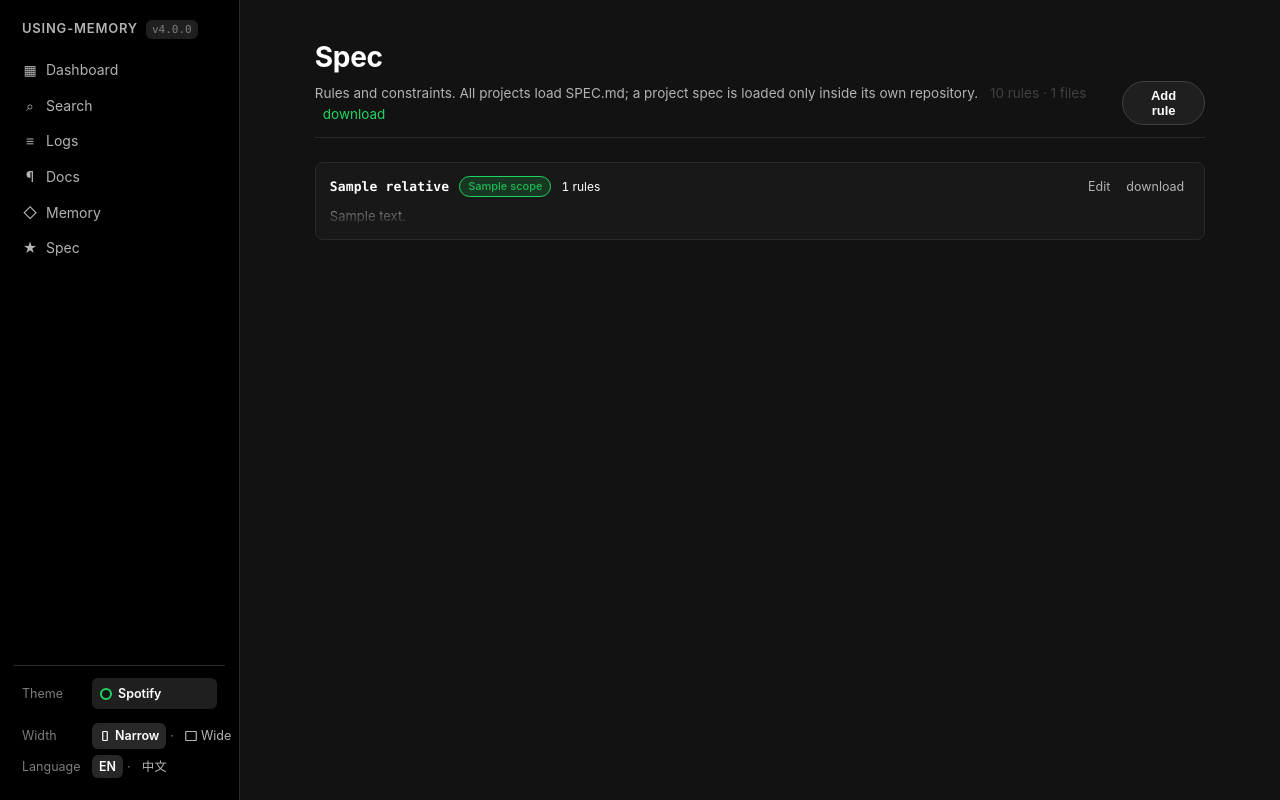
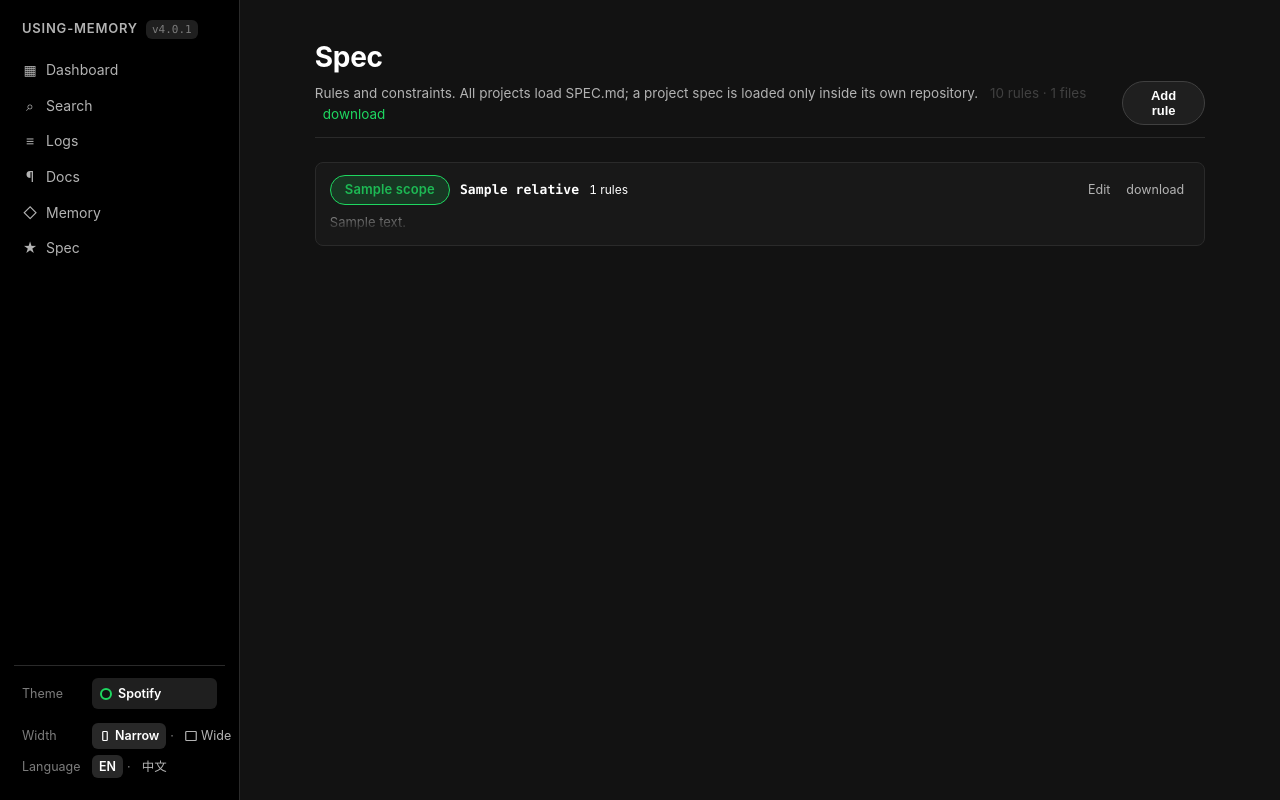
Before and after one commit to wayblink/using-memory, a FastAPI app: template web/src/memory_web/templates/preferences.html in a window 1280 px wide. Run offline with FastAPI, Linux system fonts and the light colour scheme; the template is opened without the code that fills it: most values are stand-ins (such as "Sample title", 1, 10 or a date in 2020); some libraries are stand-ins or nearby versions.

Commit message:
style(web): make the scope pill the first thing on each spec card
The scope was a small grey chip after the filename, easy to miss and visually
subordinate to a path the reader already knows. Which scope a file binds is the
most important fact about it, so it now leads the row as a proper capsule:
13px instead of 11px, semibold, more padding, and the accent treatment for
project scopes.

236 Python tests pass. version 4.0.0 -> 4.0.1

```diff
--- a/version.txt
+++ b/version.txt
@@ -1 +1 @@
-4.0.0
+4.0.1
--- a/web/src/memory_web/static/style.css
+++ b/web/src/memory_web/static/style.css
@@ -1805,6 +1805,30 @@ a.bar-row:hover .bar-label { color: var(--accent); }
   flex-wrap: wrap;
 }
 
+/* Scope pill: the first thing on the row, because which scope a file binds is
+   the most important fact about it. Sized to read at a glance rather than as a
+   metadata whisper. */
+.spec-scope-pill {
+  display: inline-flex;
+  align-items: center;
+  padding: 4px 14px;
+  border-radius: 999px;
+  font-size: 13px;
+  font-weight: 600;
+  line-height: 1.5;
+  letter-spacing: 0.01em;
+  white-space: nowrap;
+  background: var(--accent-soft);
+  border: 1px solid var(--accent);
+  color: var(--accent-strong, inherit);
+}
+
+.spec-scope-pill.is-global {
+  background: var(--bg-soft);
+  border-color: var(--border-strong, var(--border));
+  color: var(--text-dim, inherit);
+}
+
 .entry-scope-chip {
   font-size: 11px;
   font-weight: 500;
--- a/web/src/memory_web/templates/preferences.html
+++ b/web/src/memory_web/templates/preferences.html
@@ -64,10 +64,10 @@
     <article class="entry-card spec-file-card">
       <div class="entry-card-view">
         <div class="entry-card-head">
-          <span class="spec-file-name">{{ f.relative }}</span>
-          <span class="entry-scope-chip{% if f.scope == 'global' %} is-global{% endif %}">
+          <span class="spec-scope-pill{% if f.scope == 'global' %} is-global{% endif %}">
             {% if f.scope == 'global' %}{{ t('spec.scope.global') }}{% else %}{{ f.scope }}{% endif %}
           </span>
+          <span class="spec-file-name">{{ f.relative }}</span>
           <span class="spec-file-count">{{ f.count }} {{ t('spec.unit.entries') }}</span>
           <div class="entry-actions">
             {% if ns_writable %}
```
Also changed, not shown: tests/test_memory_web_spec.py (+1 -1 lines).
